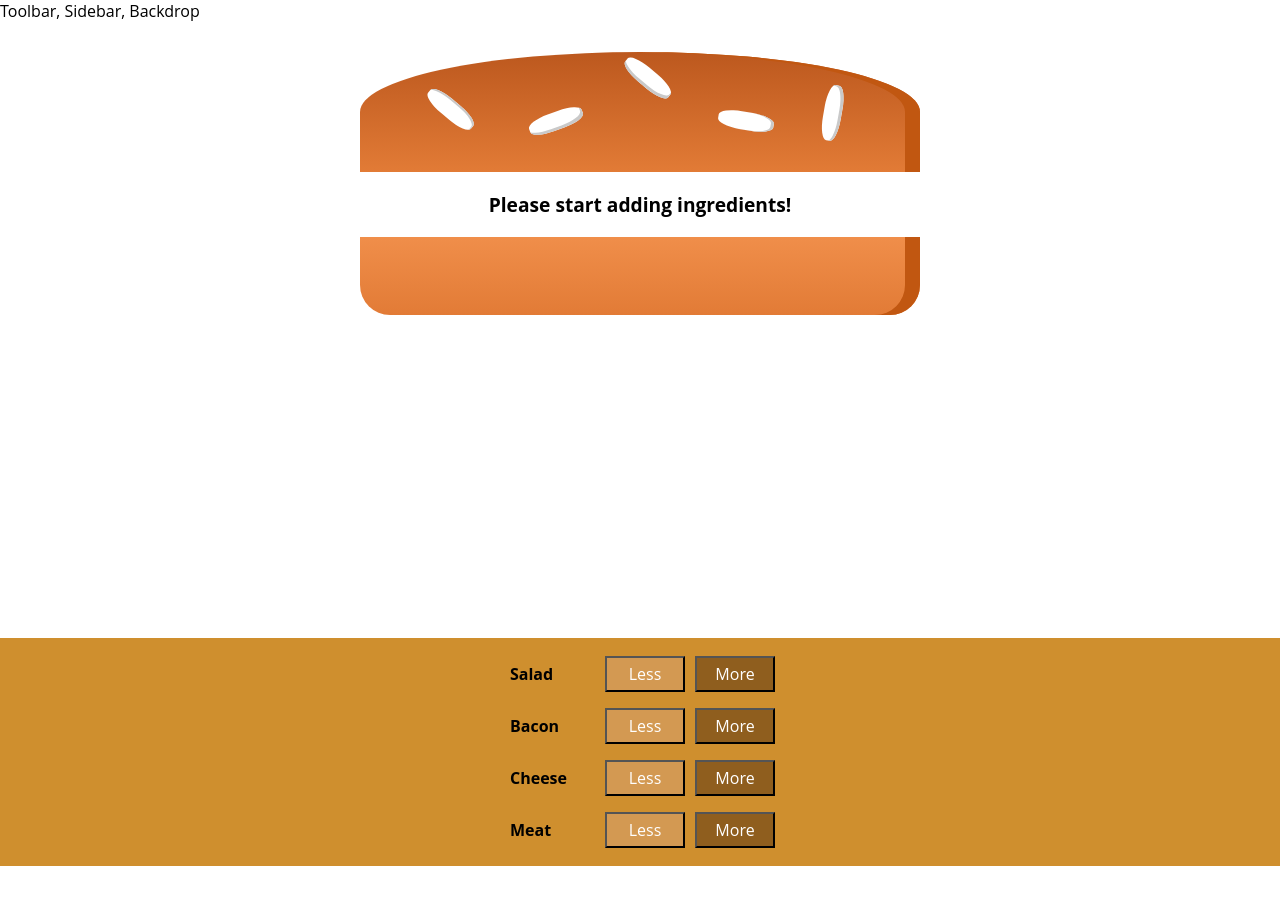
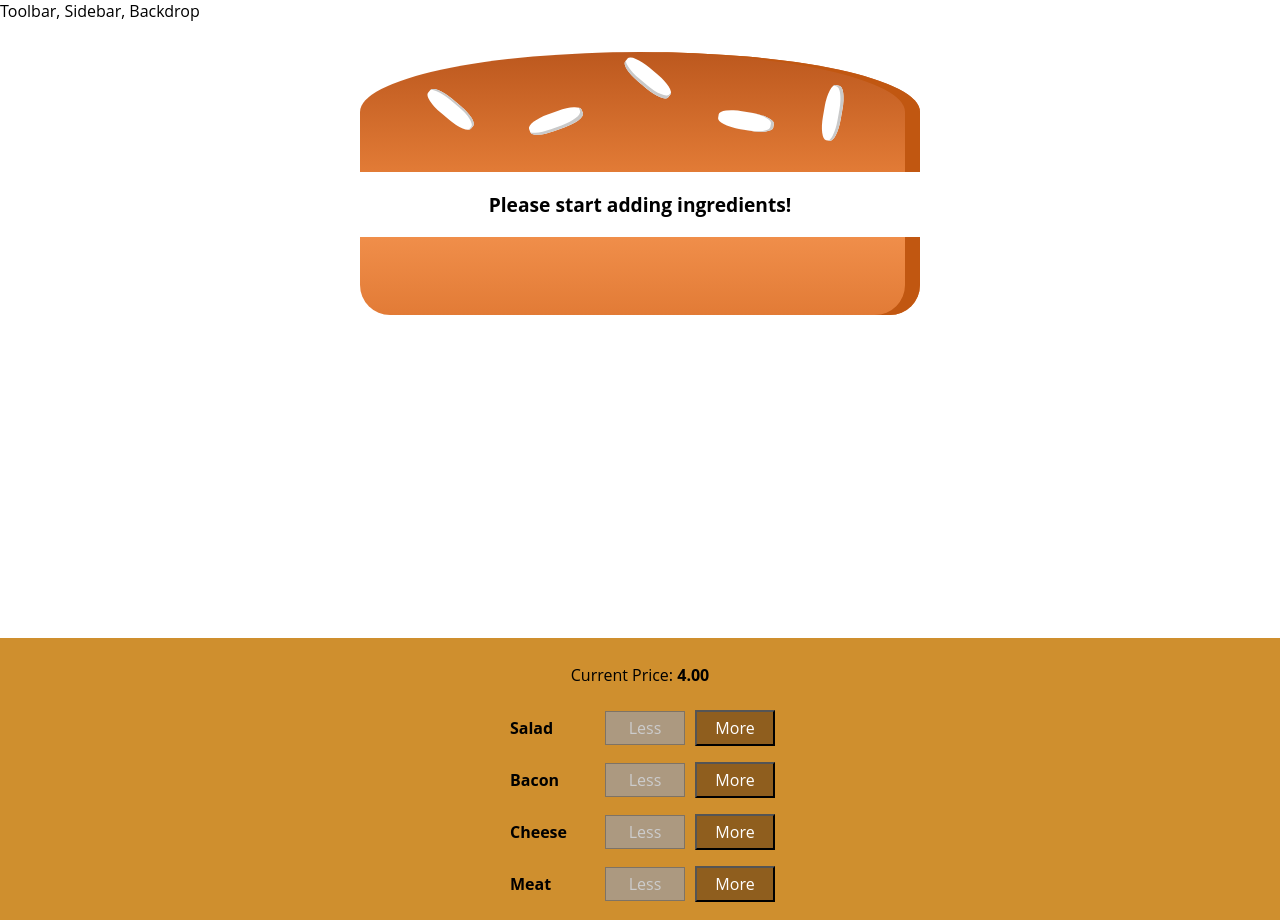
Before and after one commit to jorgeonidas/BurgerBuilderReact, a React (Create React App) app: page / in a window 1280 px wide. Before the commit the page ends 866 px from the top, so only its background shows below. Built offline with nearby package versions, Linux system fonts and the light colour scheme.

Commit message:
adding/removing ingredientes, show price

```diff
--- a/src/components/Burger/BuildControls/BuildControl/BuildControl.js
+++ b/src/components/Burger/BuildControls/BuildControl/BuildControl.js
@@ -1,12 +1,14 @@
 import React from 'react'
 import classes from './BuildControl.module.css'
-const buildControl = (props) =>{
-    return(
-    <div className={classes.BuildControl}>
-        <div className={classes.Label}>{props.label}</div>
-        <button className={classes.Less}>Less</button>
-        <button className={classes.More}>More</button>
-    </div>
+const buildControl = (props) => {
+    return (
+        <div className={classes.BuildControl}>
+            <div className={classes.Label}>{props.label}</div>
+            <button className={classes.Less}
+                onClick={props.removed}
+                disabled={props.disabled}>Less</button>
+            <button className={classes.More} onClick={props.added}>More</button>
+        </div>
     );
 }
 export default buildControl;
--- a/src/components/Burger/BuildControls/BuildControls.js
+++ b/src/components/Burger/BuildControls/BuildControls.js
@@ -10,8 +10,14 @@ const controlls =[
 const buildControls = (props) =>{
     return(
         <div className={classes.BuildControls}>
+            <p>Current Price: <strong>{props.price.toFixed(2)}</strong></p>
             {controlls.map(control =>(
-                <BuildControl key={control.label} label={control.label} />
+                <BuildControl
+                    key={control.label}
+                    label={control.label}
+                    added={() => props.ingredientAdded(control.type)} /* callback a funcion para agregar ingrediente que recibe el type de ingrediente */
+                    removed={()=> props.ingredientRemoved(control.type)}/* callback a funcion para remueve ingrediente que recibe el type de ingrediente */
+                    disabled = {props.disabled[control.type]}/>//chequea si el tipo esta deshabilitado ej {salad : true}
             ))}
         </div>
     );
--- a/src/containers/BurgerBuilder/BurgerBuilder.js
+++ b/src/containers/BurgerBuilder/BurgerBuilder.js
@@ -2,6 +2,14 @@ import React, {Component} from 'react';
 import Aux from '../../hoc/Auxiliary';
 import Burger from '../../components/Burger/Burger';
 import BuildControls from '../../components/Burger/BuildControls/BuildControls';
+
+const INGREDIENT_PRICES = {
+    salad: 0.5,
+    bacon: 0.5,
+    cheese: 0.7,
+    meat: 1.3,
+}
+
 class BurgerBulder extends Component{
 
     // constructor(props){
@@ -15,14 +23,68 @@ class BurgerBulder extends Component{
             bacon: 0,
             cheese: 0,
             meat: 0,
-        }
+        },
+        totalPrice: 4
     };
 
+    addIngredientHandler = (type) => {
+        const oldCount = this.state.ingredients[type];
+        const updateCount = oldCount + 1;
+        //creo nuevo objeto copia del estado viejo
+        const updatedIngredients = {
+            ...this.state.ingredients
+        };
+        //actualizo en la copia
+        updatedIngredients[type] = updateCount;
+        //busco precio de ingrediente y lo agrego
+        const priceAddition = INGREDIENT_PRICES[type];
+        const oldPrice = this.state.totalPrice;
+        const newPrice = oldPrice + priceAddition;
+        //actualizo estado con las copias actualizadas
+        this.setState({ totalPrice: newPrice, ingredients: updatedIngredients });
+    }
+
+    removeIngredientHandler = (type)=>{
+        const oldCount = this.state.ingredients[type];
+
+        if(oldCount <= 0){
+            return;
+        }
+
+        const updateCount = oldCount - 1;
+        //creo nuevo objeto copia del estado viejo
+        const updatedIngredients = {
+            ...this.state.ingredients
+        };
+        //actualizo en la copia
+        updatedIngredients[type] = updateCount;
+        //busco precio de ingrediente y lo agrego
+        const priceDeduction = INGREDIENT_PRICES[type];
+        const oldPrice = this.state.totalPrice;
+        const newPrice = oldPrice - priceDeduction;
+        //actualizo estado con las copias actualizadas
+        this.setState({ totalPrice: newPrice, ingredients: updatedIngredients });
+    }
+
     render(){
+        //creo un objeto copiando los valores de los ingrdientes
+        const disabledInfo = {
+            ...this.state.ingredients
+        }
+        //de valores numericos a booleanos para saber cuales botones deshabilitar
+        for(let key in disabledInfo){
+            disabledInfo[key] = disabledInfo[key] <= 0
+        }
+
         return(
             <Aux>
                 <Burger ingredients={this.state.ingredients}/>
-                <BuildControls/>
+                <BuildControls
+                    ingredientAdded={this.addIngredientHandler}
+                    ingredientRemoved = {this.removeIngredientHandler}
+                    disabled = {disabledInfo}
+                    price = {this.state.totalPrice}
+                />
             </Aux>
         );
     }
```
